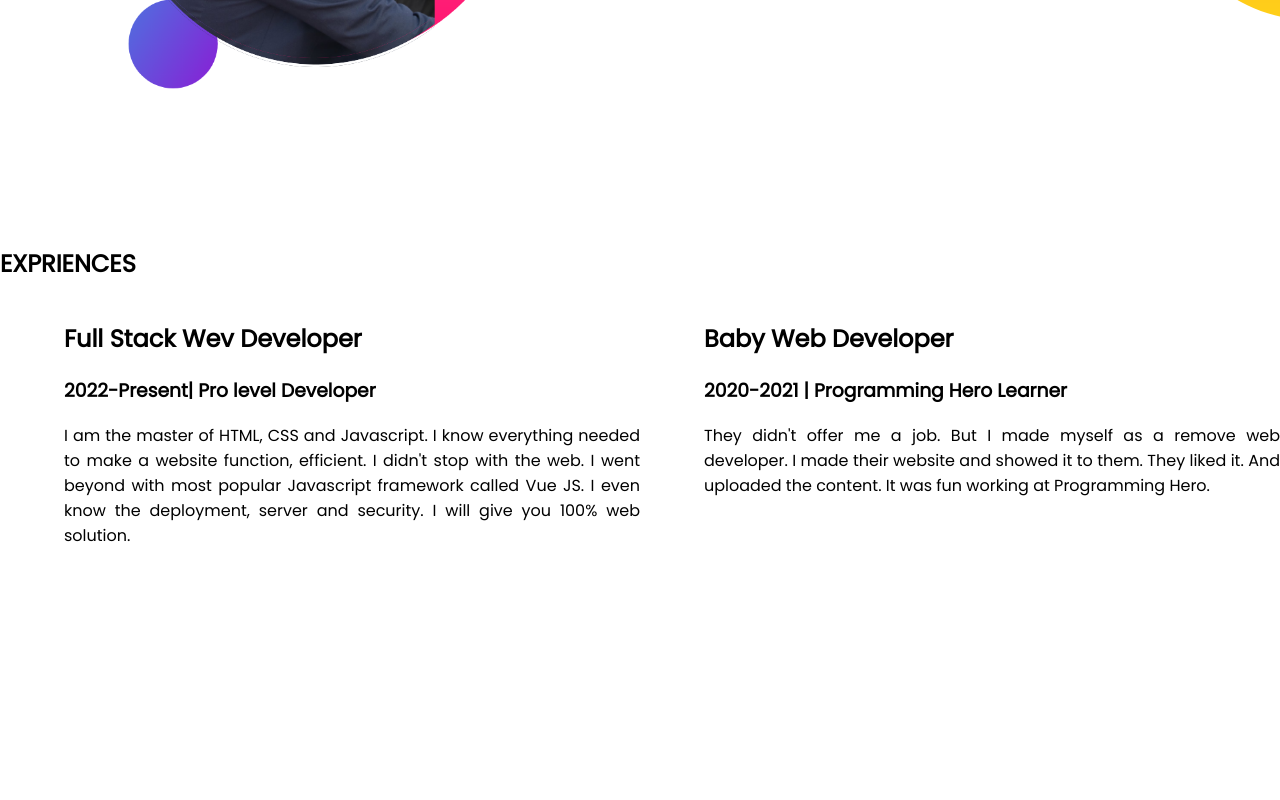
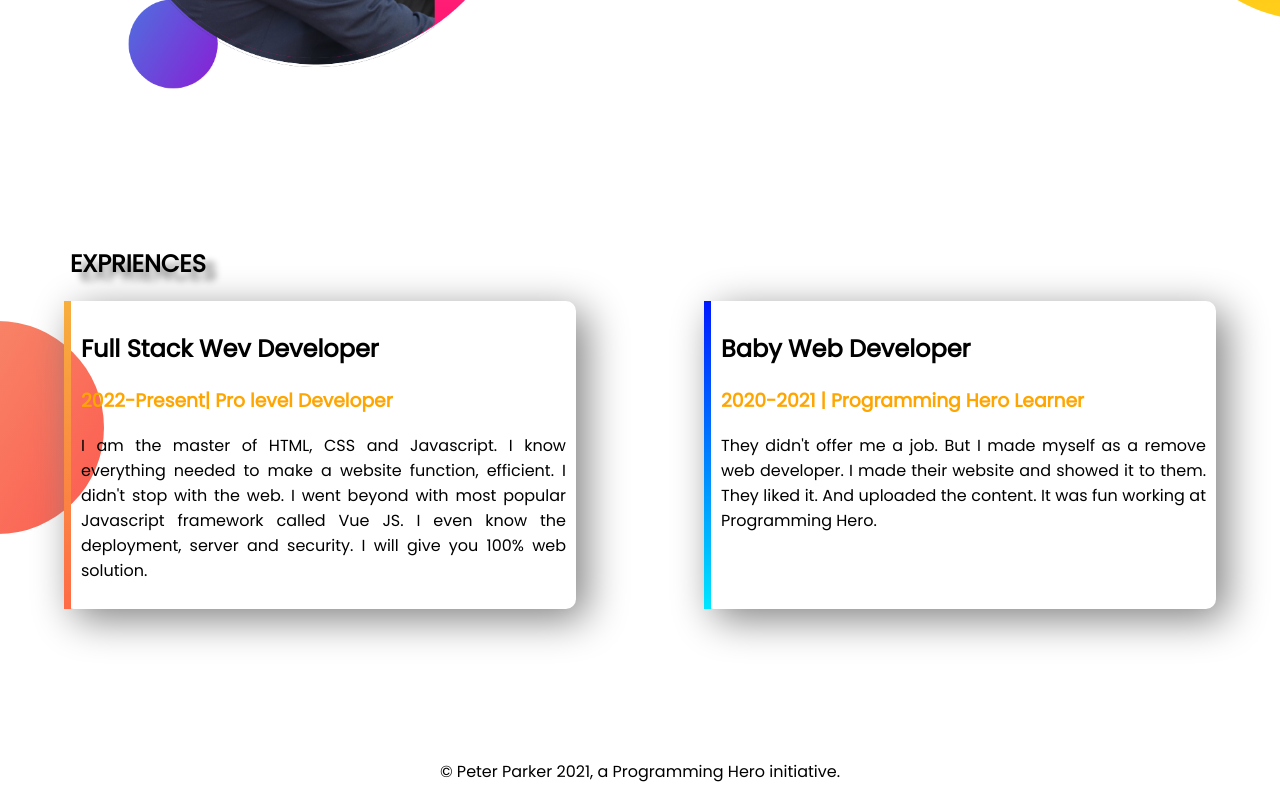
Before and after one commit to md-rakib-islam/developer-portfolio, a plain HTML site: page index.html in a window 1280 px wide. Shown: the part 1042-1842 px from the top of the page. Before the commit the page ends 1756 px from the top, so only its background shows below. Drawn offline with Linux system fonts and the light colour scheme.

Commit message:
new updated

```diff
--- a/index.html
+++ b/index.html
@@ -37,19 +37,19 @@
     </section>
 
     <section class="expriences-area">
-        <h2>EXPRIENCES</h2>
+        <h2 id="Head-exprience">EXPRIENCES</h2>
         <div class="flexible-container">
-            <div class="half-width">
+            <div id="dev-id" class="exprience-item">
             <h2> Full Stack Wev Developer</h2>
-            <h3>2022-Present| Pro level Developer</h3>
+            <h3 class="orange-color">2022-Present| Pro level Developer</h3>
             <p>I am the master of HTML, CSS and Javascript. I know everything needed to make a website function, efficient. I didn't stop with the web. I went beyond with most popular Javascript framework called Vue JS. I even know the deployment, server and security. I will give you 100% web solution.
 
             </p>
         </div>
-        <div class="half-width">
+        <div id="baby-id" class="exprience-item">
             <h2>Baby Web Developer</h2>
-            <h3>2020-2021 | Programming Hero Learner</h3>
-            <p>They didn't offer me a job. But I made myself as a remove web developer. I made their website and showed it to them. They liked it. And uploaded the content. It was fun working at Programming Hero.
+            <h3 class="orange-color">2020-2021 | Programming Hero Learner</h3>
+            <p >They didn't offer me a job. But I made myself as a remove web developer. I made their website and showed it to them. They liked it. And uploaded the content. It was fun working at Programming Hero.
 
             </p>
 
@@ -57,6 +57,9 @@
         </div>
 
     </section>
+    <footer>
+        <p>© Peter Parker 2021, a Programming Hero initiative.</p>
+    </footer>
 
 </body>
 </html>
--- a/style.css
+++ b/style.css
@@ -39,6 +39,43 @@ h1{
     background-repeat: no-repeat;
     background-position: right;
 }
+.dream-big p{
+    padding-right: 50px;
+}
 .expriences-area{
+    background-image: url(images/exp-bg.png);
+    background-repeat: no-repeat;
+    background-position: left;
 
 }
+
+
+#Head-exprience{
+    padding-left: 70px;
+    text-shadow: 10px 8px 7px  gray;
+}
+.exprience-item{
+    width: 50%;
+    padding:10px;
+    margin-left: 5%;
+    margin-right: 5%;
+    border-radius: 10px;
+    box-shadow:10px 10px 40px gray;
+
+}
+#dev-id{
+    border-left: 7px solid;
+    border-image: linear-gradient(#f6b73c, tomato) 30;
+    border-radius: 10px;
+
+
+
+}
+#baby-id{
+    border-left: 7px solid;
+    border-image: linear-gradient(blue, cyan) 30;
+    border-radius: 10px;
+}
+footer{
+    text-align: center;
+}
```
